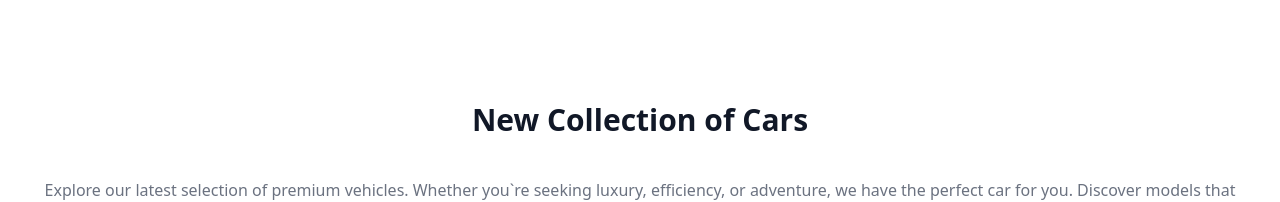
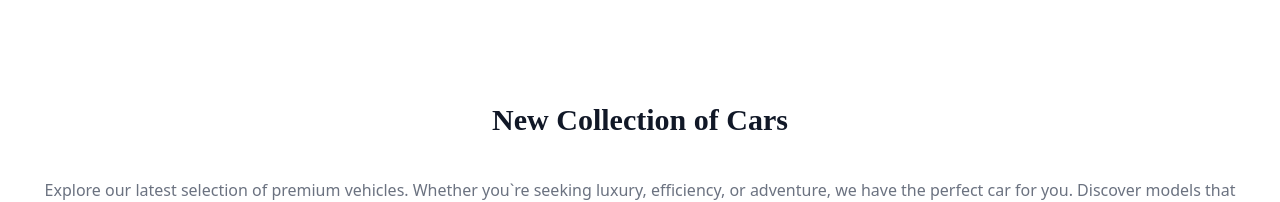
Before and after one commit to vinitngr/ownacar, a React (Vite) app: page / in a window 1280 px wide. Shown: the part 1630-1832 px from the top of the page. Built offline with nearby package versions, Linux system fonts and the light colour scheme; no server answers.

Commit message:
lil changes

```diff
--- a/src/components/Header.jsx
+++ b/src/components/Header.jsx
@@ -11,7 +11,7 @@ function header() {
       <div className="flex items-center gap-2 googlehandfont ">
         <img src="/logo.svg" />
         <Link to="/">
-          <p className="text-xl font-bold mb-1 sm:block hidden">
+          <p className="text-xl font-bold mb-1 sm:block hidden ">
             OwnaCar
           </p>
         </Link>
--- a/src/components/Other.jsx
+++ b/src/components/Other.jsx
@@ -4,7 +4,7 @@ function Other() {
     <section>
   <div className="mx-auto max-w-screen-xl px-4 py-8 sm:px-6 sm:py-12 lg:px-8">
     <header className="text-center">
-      <h2 className="text-xl font-bold text-gray-900 sm:text-3xl ">New Collection of Cars</h2>
+      <h2 className="text-xl font-bold text-gray-900 sm:text-3xl googlehandfont">New Collection of Cars</h2>
 
       <p className="mx-auto mt-10 text-gray-500 under">
       Explore our latest selection of premium vehicles. Whether you`re seeking luxury, efficiency, or adventure, we have the perfect car for you. Discover models that blend innovative technology with exceptional design, ensuring a driving experience like no other. Don’t miss out on your dream car—check out our collection today!
```
